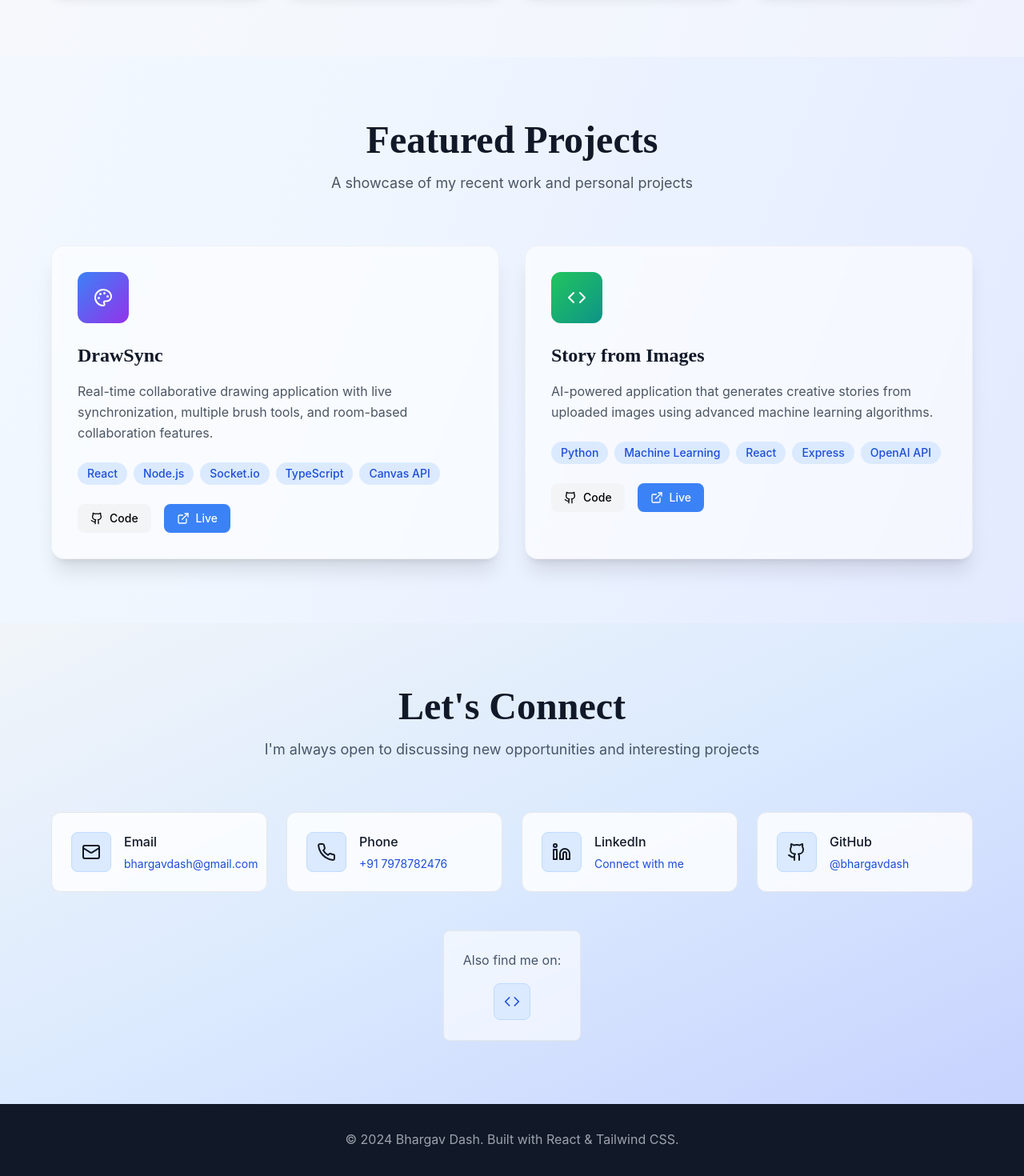
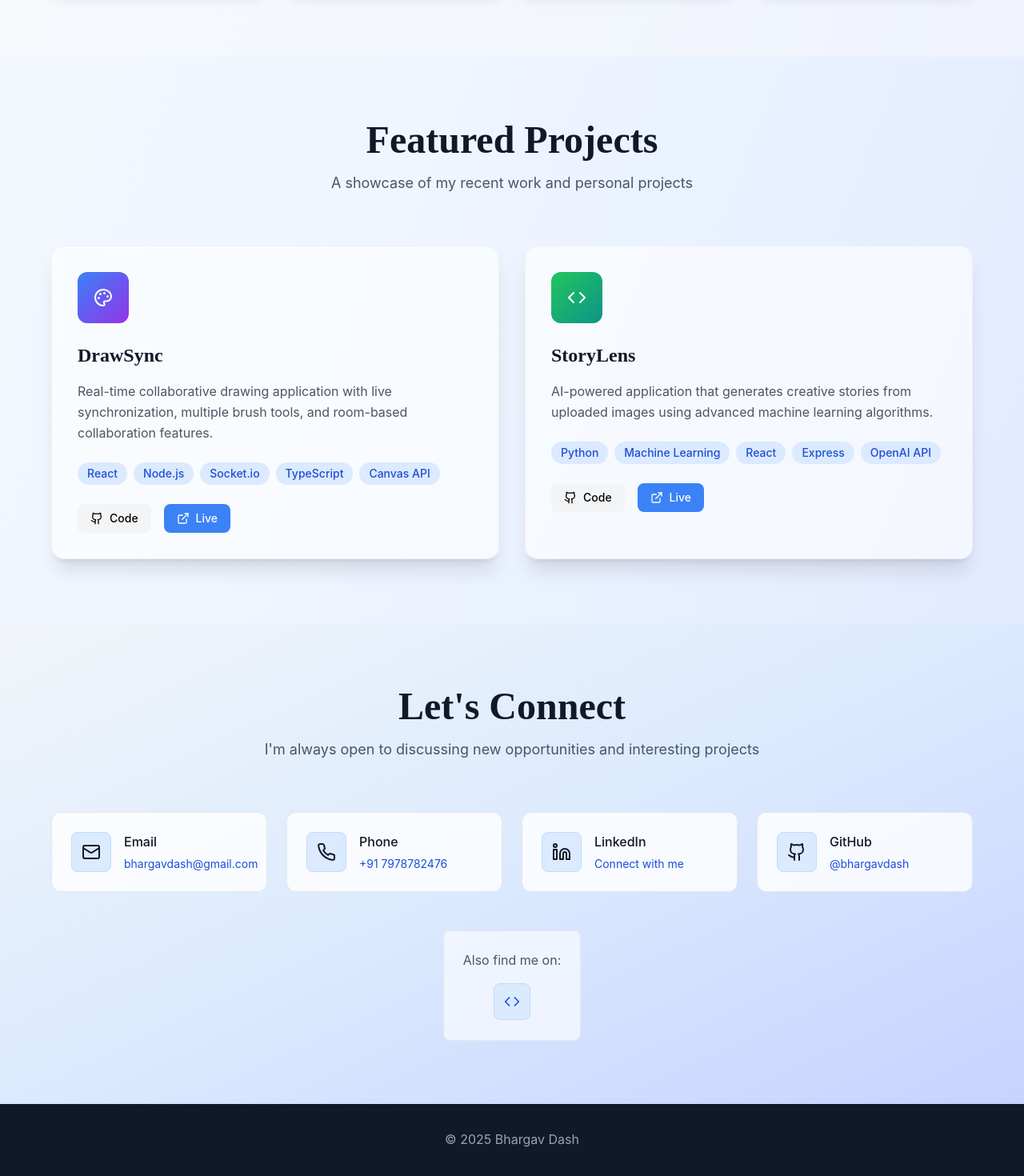
Before and after one commit to bhargavdash/portfolio-website, a React (Vite) app: page / in a window 1280 px wide. Shown: the part 1924-3394 px from the top of the page at 80% size. Built offline with nearby package versions, Linux system fonts and the light colour scheme.

Commit message:
Added dynamic date in footer

```diff
--- a/src/App.tsx
+++ b/src/App.tsx
@@ -6,6 +6,7 @@ import { ProjectCard } from './components/ProjectCard';
 import { SkillCard } from './components/SkillCard';
 import { ContactCard } from './components/ContactCard';
 import { FloatingElements } from './components/FloatingElements';
+
 
 const projects = [
   {
@@ -20,11 +21,11 @@ const projects = [
   },
   {
     id: 2,
-    title: "Story from Images",
+    title: "StoryLens",
     description: "AI-powered application that generates creative stories from uploaded images using advanced machine learning algorithms.",
     technologies: ["Python", "Machine Learning", "React", "Express", "OpenAI API"],
     githubUrl: "https://github.com/bhargavdash/story-from-images",
-    liveUrl: "https://story-from-images.vercel.app/",
+    liveUrl: "https://frontend-tau-gray-31.vercel.app/",
     gradient: "from-green-500 to-teal-600",
     icon: <Code className="w-6 h-6" />
   }
@@ -42,6 +43,10 @@ const skills = [
 ];
 
 function App() {
+
+  const date = new Date();
+  const currYear = date.getFullYear();
+
   const { theme, setTheme } = useTheme();
 
   const { ref: heroRef, isIntersecting: heroInView } = useIntersectionObserver();
@@ -320,7 +325,7 @@ function App() {
       <footer className="bg-gray-900 dark:bg-gray-950 text-white py-8 px-4 sm:px-6 lg:px-8">
         <div className="max-w-6xl mx-auto text-center">
           <p className="text-gray-400">
-            © 2024 Bhargav Dash. Built with React & Tailwind CSS.
+            © {currYear} Bhargav Dash
           </p>
         </div>
       </footer>
```
